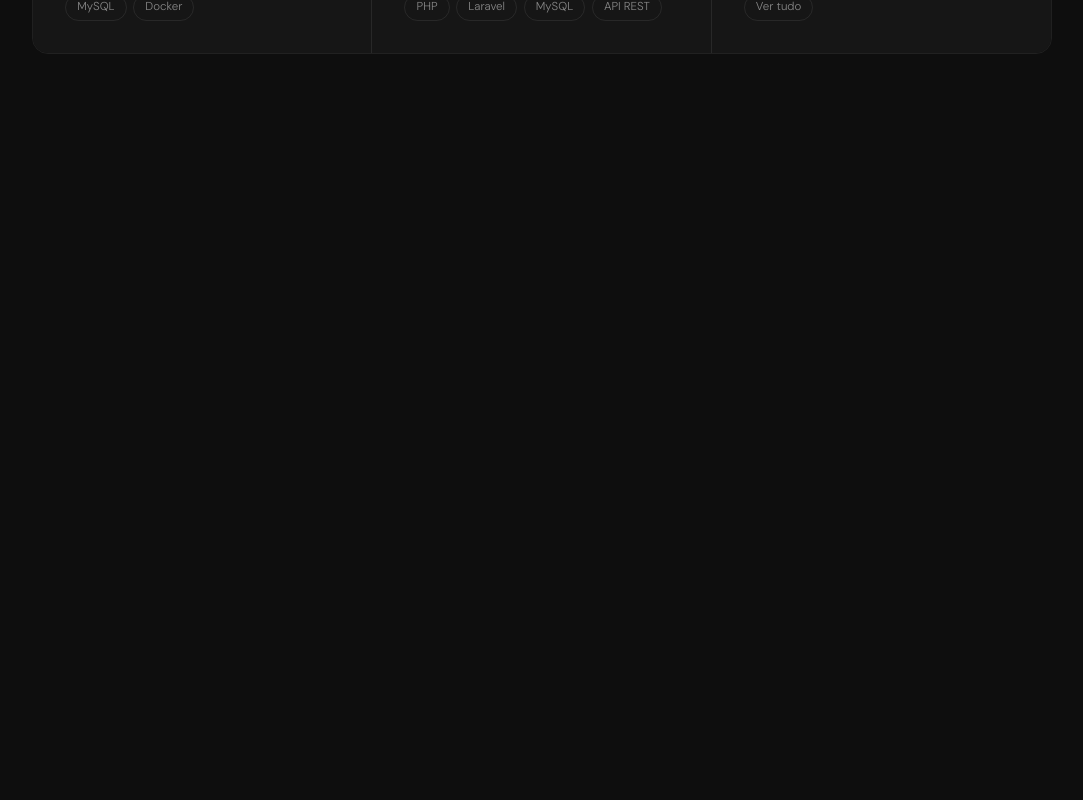
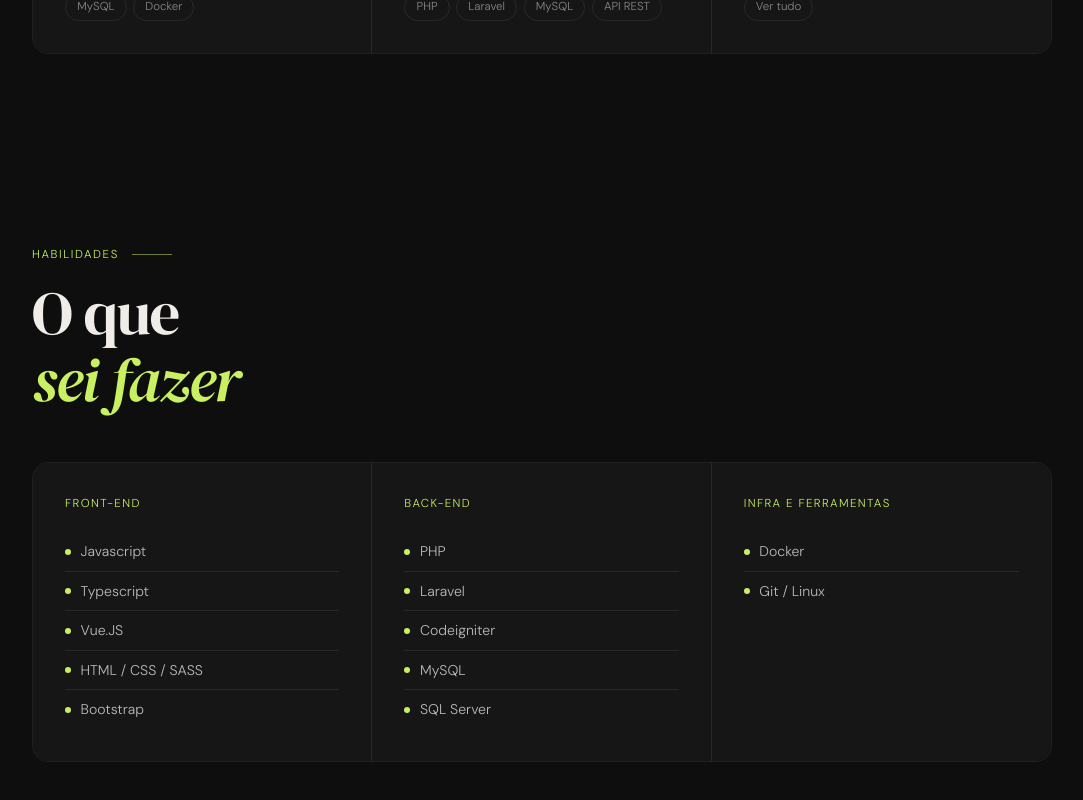
Before and after one commit to Cristiano005/portfolio-cristiano, a React (Vite) app: page / in a window 1280 px wide. Shown: the part 3198-3998 px from the top of the page, without its empty margins (98-1181 px from the left). Before the commit the page ends 3348 px from the top, so only its background shows below. Built offline with nearby package versions, Linux system fonts and the light colour scheme.

Commit message:
feat: first version of skills added

```diff
--- a/src/index.css
+++ b/src/index.css
@@ -372,3 +372,50 @@ section#projects .projects-grid {
 .project-card .tech-tags {
     flex-wrap: wrap;
 }
+
+section#skills #skills-grid {
+    display: grid;
+    grid-template-columns: repeat(3, 1fr);
+    border: 0.0625rem solid var(--border-color);
+    border-radius: 1rem;
+    overflow: hidden;
+}
+
+.skill-group {
+    background-color: var(--bg2);
+    border-right: 0.0625rem solid var(--border-color);
+    padding: 2rem;
+}
+
+.skill-group:last-child {
+    border-right: none;
+}
+
+.skill-group-title {
+    font-size: 0.72rem;
+    letter-spacing: 0.0864rem;
+    text-transform: uppercase;
+    color: var(--light-green-color);
+    margin-bottom: 1.2rem;
+}
+
+.skill-item {
+    display: flex;
+    align-items: center;
+    font-size: 0.88rem;
+    color: #bbb;
+    gap: 0.6rem;
+    padding: 0.5rem 0;
+    border-bottom: 0.0625rem solid var(--border-color);
+}
+
+.skill-item:last-child {
+    border-bottom: none;
+}
+
+span.dot {
+    width: 0.375rem;
+    height: 0.375rem;
+    background-color: var(--light-green-color);
+    border-radius: 50%;
+}
--- /dev/null
+++ b/src/utils/skills.js
@@ -0,0 +1,18 @@
+export default [
+
+    {
+        id: "01",
+        groupSkill: "Front-End",
+        techs: ["Javascript", "Typescript", "Vue.JS", "HTML / CSS / SASS", "Bootstrap"],
+    },
+    {
+        id: "02",
+        groupSkill: "Back-End",
+        techs: ["PHP", "Laravel", "Codeigniter", "MySQL", "SQL Server"],
+    },
+    {
+        id: "03",
+        groupSkill: "Infra e Ferramentas",
+        techs: ["Docker", "Git / Linux"],
+    }
+];
--- a/src/views/App.jsx
+++ b/src/views/App.jsx
@@ -1,9 +1,11 @@
 import Header from './components/Header';
 import ExperienceCard from './components/ExperienceCard';
 import ProjectCard from './components/ProjectCard';
+import SkillCard from './components/SkillCard';
 
 import experiencesList from '../utils/experiences';
 import projectsList from '../utils/projects';
+import skillsList from '../utils/skills';
 
 function App() {
 
@@ -102,6 +104,20 @@ function App() {
                     }
                 </div>
             </section>
+            <section id="skills">
+                <div className="section-label">
+                    Habilidades
+                </div>
+                <div className="section-title">
+                    <h2>
+                        O que <br></br>
+                        <span> sei fazer </span>
+                    </h2>
+                </div>
+                <div id="skills-grid">
+                    {skillsList.map(skill => <SkillCard skill={skill} />)}
+                </div>
+            </section>
         </>
     )
 }
--- /dev/null
+++ b/src/views/components/SkillCard.jsx
@@ -0,0 +1,18 @@
+export default function SkillCard({ skill }) {
+
+    return (
+
+        <div className="skill-group">
+            <div className="skill-group-title">
+                {skill.groupSkill}
+            </div>
+            {skill.techs.map(tech => <div className="skill-item">
+                <span className="dot"></span>
+                {tech}
+            </div>)}
+
+        </div>
+
+    );
+
+}
```
